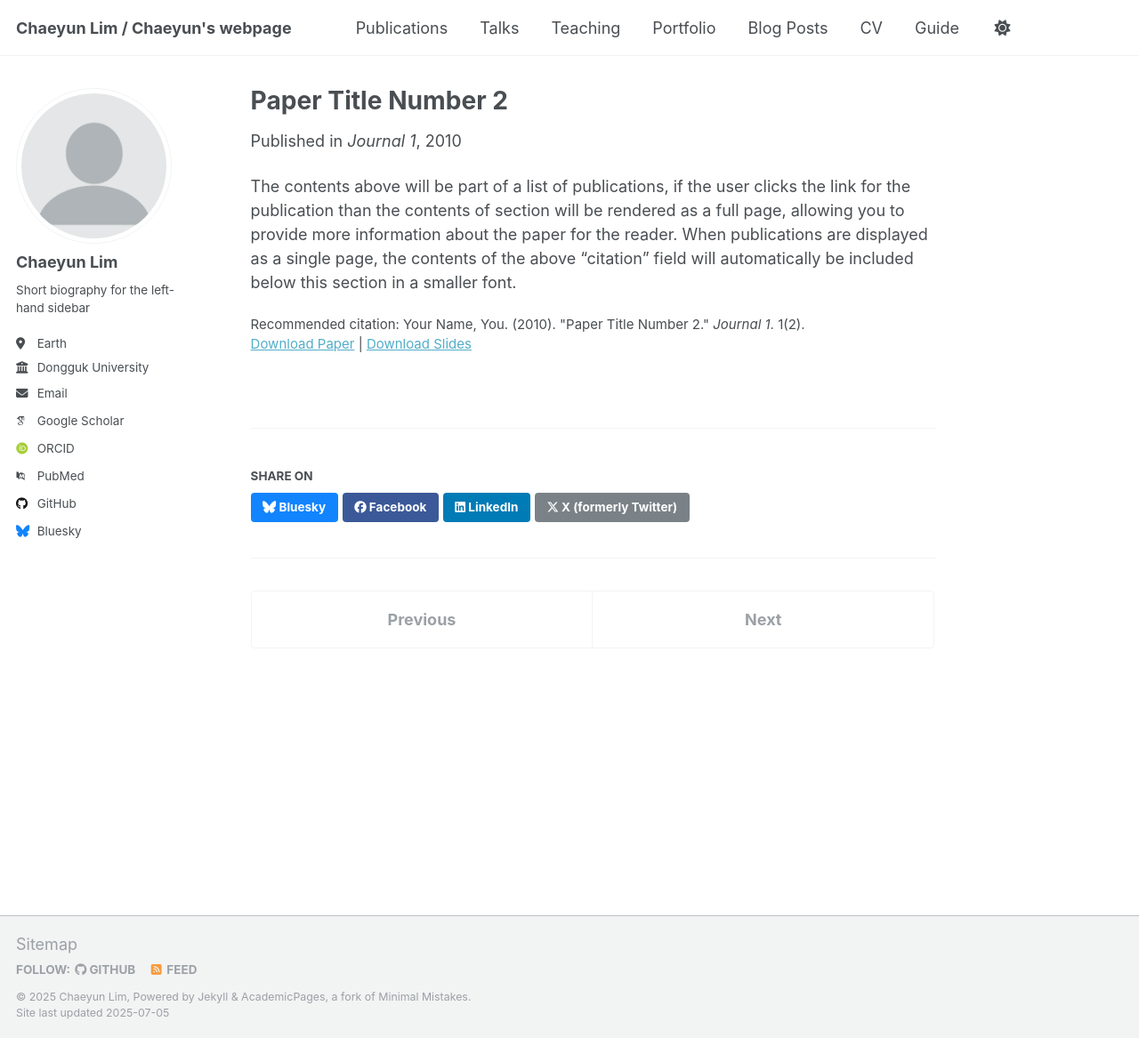
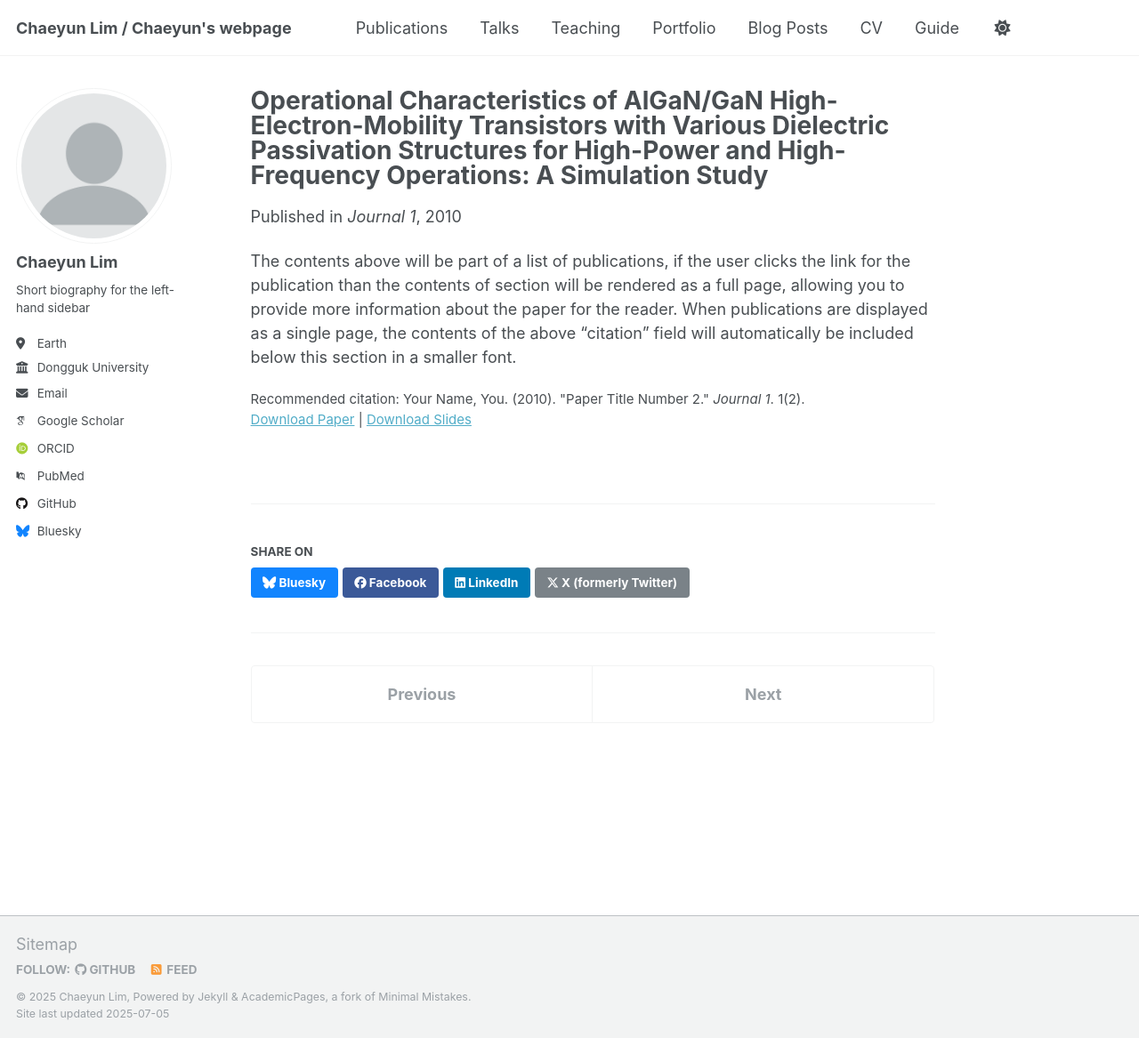
Before and after one commit to Chaeyun97/Chaeyun97.github.io, a Jekyll site: the page built from _publications/2010-10-01-paper-title-number-2.md, in a window 1280 px wide and 1167 px high. Shown: the whole window at 89% size. Built offline with Jekyll 4.4.1, drawn with Linux system fonts in a browser that asks for light colours; some web fonts are replaced; a script that is not in the unit is left out.

Commit message:
Update 2010-10-01-paper-title-number-2.md

```diff
--- a/_publications/2010-10-01-paper-title-number-2.md
+++ b/_publications/2010-10-01-paper-title-number-2.md
@@ -1,5 +1,5 @@
 ---
-title: "Paper Title Number 2"
+title: "Operational Characteristics of AlGaN/GaN High-Electron-Mobility Transistors with Various Dielectric Passivation Structures for High-Power and High-Frequency Operations: A Simulation Study"
 collection: publications
 category: manuscripts
 permalink: /publication/2010-10-01-paper-title-number-2
```
